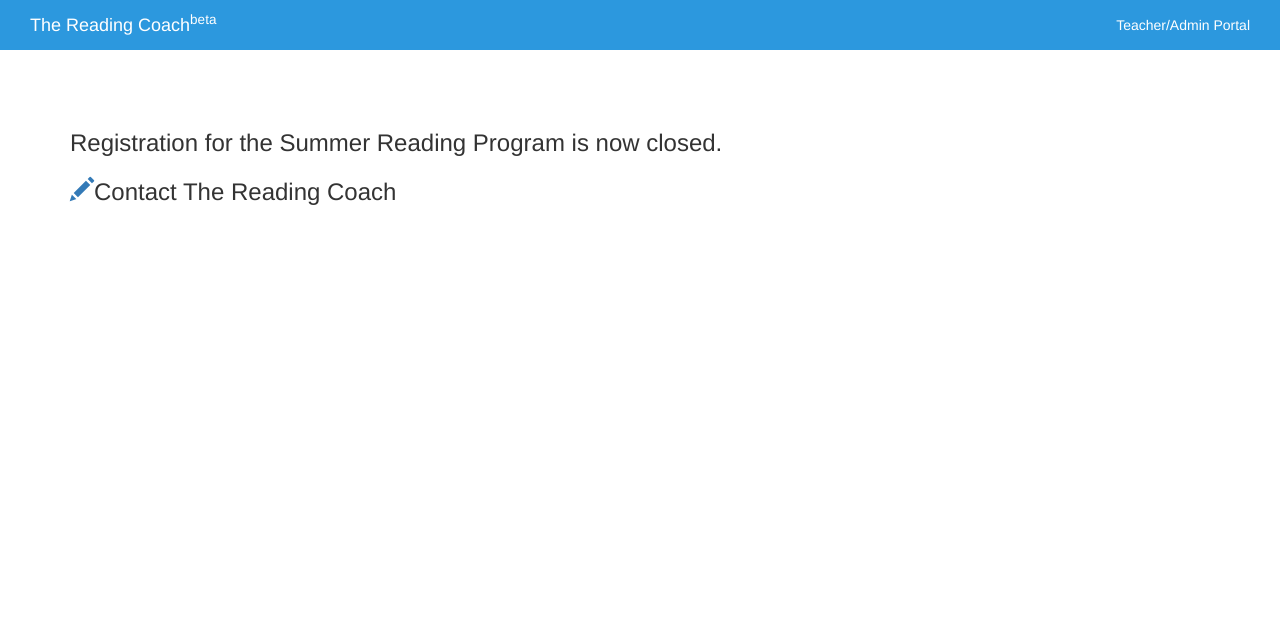
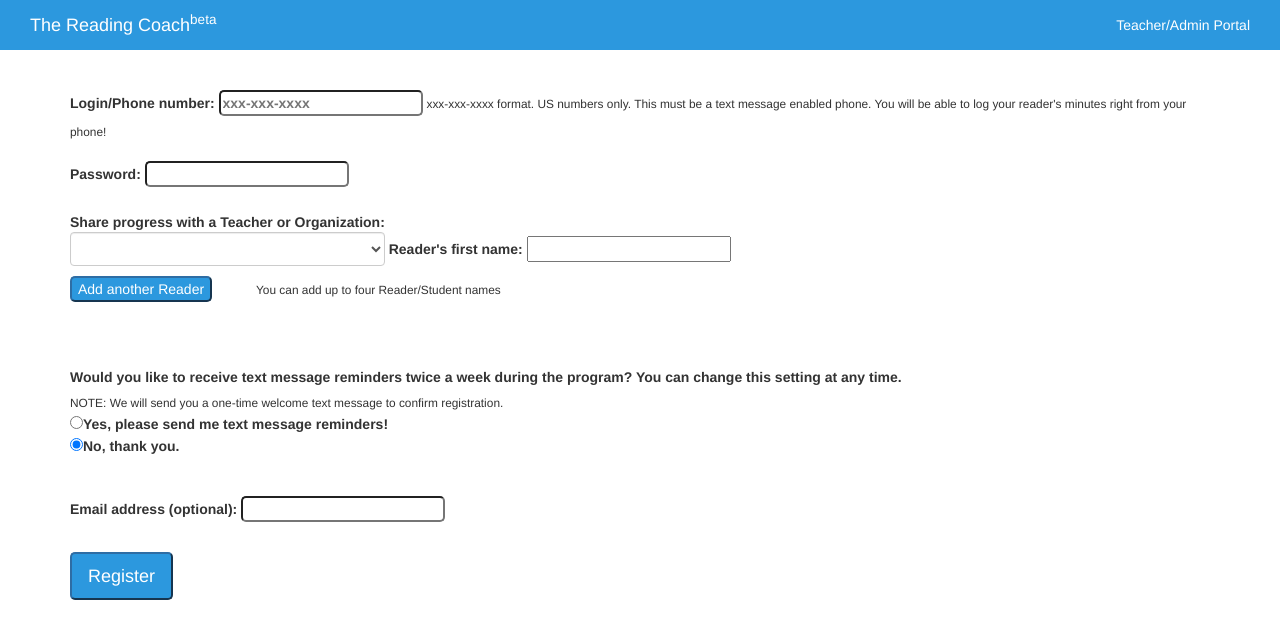
Before and after one commit to groovycol/Reading-Coach, a Flask app: page /register in a window 1280 px wide. Shown: the top 639 px of the page. Run offline with Flask 2, Linux system fonts and the light colour scheme; data that the repository does not hold is empty; some libraries are stand-ins or nearby versions.

Commit message:
added changes to support new twilio number

```diff
--- a/model.py
+++ b/model.py
@@ -12,6 +12,7 @@ class Coach(db.Model):
 
     coach_id = db.Column(db.Integer, primary_key=True, autoincrement=True)
     phone = db.Column(db.String(15), nullable=False, unique=True)
+    phone2 = db.Column(db.String(15), nullable=True, unique=True)
     email = db.Column(db.String(35), nullable=True)
     password = db.Column(db.String(150), nullable=False)
     sms_option = db.Column(db.String(10), nullable=False)
--- a/sample_data.py
+++ b/sample_data.py
@@ -15,7 +15,7 @@ def example_data():
     Message.query.delete()
 
     # Add sample Coaches
-    c1 = Coach(phone="510-384-8508", password='$5$rounds=535000$wjufdSNVsChPA256$iiuJn6aXCGk1BqV2Sn2YNgbGM9R/Q46Cex51tAFcSBA', email='groovycol@gmail.com', sms_option="yes", start_date="2016-06-15 10:34:09")
+    c1 = Coach(phone="510-384-8508", phone2="510-658-1353", password='$5$rounds=535000$wjufdSNVsChPA256$iiuJn6aXCGk1BqV2Sn2YNgbGM9R/Q46Cex51tAFcSBA', email='groovycol@gmail.com', sms_option="yes", start_date="2016-06-15 10:34:09")
     c2 = Coach(phone="510-655-1353", password='$5$rounds=535000$wjufdSNVsChPA256$iiuJn6aXCGk1BqV2Sn2YNgbGM9R/Q46Cex51tAFcSBA', sms_option="yes", start_date="2016-05-20 10:34:09")
     c3 = Coach(phone="410-632-3222", password='$5$rounds=535000$wjufdSNVsChPA256$iiuJn6aXCGk1BqV2Sn2YNgbGM9R/Q46Cex51tAFcSBA', email='adfoodie@gmail.com', sms_option="yes", start_date="2016-05-20 10:34:09")
     c4 = Coach(phone="410-651-3757", password='$5$rounds=535000$wjufdSNVsChPA256$iiuJn6aXCGk1BqV2Sn2YNgbGM9R/Q46Cex51tAFcSBA', sms_option="yes", start_date="2016-05-20 10:34:09")
--- a/seed.py
+++ b/seed.py
@@ -14,9 +14,10 @@ def load_coaches():
 
     for i, row in enumerate(open("seed_data_prod/d.coaches")):
         row = row.rstrip()
-        phone, email, sms_option, password, start_date = row.split("|")
+        phone, phone2, email, sms_option, password, start_date = row.split("|")
 
         coach = Coach(phone=phone,
+		    phone2=phone2,
                     email=email,
                     password=password,
                     sms_option=sms_option,
--- a/server.py
+++ b/server.py
@@ -249,34 +249,6 @@ def show_dashboard():
         return redirect("/login")
 
 
-@app.route("/summary-l")
-def show_l():
-    reader = get_reader_by_name("Linden", 1)
-    reader_totals = {}
-    reader_totals[reader.first_name] = get_total_mins(reader)
-
-    #retrieve a list of dates from when reader signed up
-    dates = get_formatted_dates(get_elapsed_days(get_start_date(reader)))
-
-    reader_logs = build_a_report(reader, dates)
-
-    return render_template("summary_alt.html", reader=reader, reader_totals=reader_totals, reader_logs=reader_logs)
-
-
-@app.route("/summary-s")
-def show_s():
-    reader = get_reader_by_name("Sophia", 1)
-    reader_totals = {}
-    reader_totals[reader.first_name] = get_total_mins(reader)
-
-    #retrieve a list of dates from when reader signed up
-    dates = get_formatted_dates(get_elapsed_days(get_start_date(reader)))
-
-    reader_logs = build_a_report(reader, dates)
-
-    return render_template("summary_alt.html", reader=reader, reader_totals=reader_totals, reader_logs=reader_logs)
-
-
 @app.route("/summary")
 def show_summary():
     """show a summary page"""
@@ -318,13 +290,13 @@ def show_progress():
 
 
 #Routes to manage sms/twilio integration
-# @app.route("/send-message/<phone>")
-# def send_sms_message(phone):
-#     """Sends an SMS message via the Twilio API"""
+@app.route("/send-message/<phone>")
+def send_sms_message(phone):
+    """Sends an SMS message via the Twilio API"""
 
-#     send_message(phone)
+    send_message(phone)
 
-#     return redirect("/record")
+    return redirect("/record")
 
 
 @app.route("/send-sms-from-admin.json", methods=['POST'])
@@ -482,4 +454,4 @@ if __name__ == "__main__":
     #DebugToolbarExtension(app)
 
     #start the web application
-    app.run(host="0.0.0.0", port=PORT, debug=DEBUG)
+    app.run()
--- a/templates/index.html
+++ b/templates/index.html
@@ -12,8 +12,8 @@
             <span>Turn your phone into a Reading Coach to help you and a child track reading progress!</span>
             <br><br>
 
-            <button class="btn-primary btn-lg" onclick="location.href='/login'">Login</button><button class="btn-primary btn-lg" onclick="location.href='/register'" disabled>Register</button>
-            <img src="static/books.jpg" style="width:304px;height:228px;">
+            <button class="btn-primary btn-lg" onclick="location.href='/login'">Login</button><button class="btn-primary btn-lg" onclick="location.href='/register'" >Register</button>
+            <img src="static/girl.png" style="width:250px;height:228px;">
             <br>
             <br>
             <br>
--- a/templates/register.html
+++ b/templates/register.html
@@ -3,12 +3,117 @@
 <div class="container">
     <div class="row">
         <div class="col-xs-12">
+        <script src="https://code.jquery.com/jquery.js"></script>
+        <form action="/register_process" method="POST">
+            <br>
+            <br>
+            <label for="phone">Login/Phone number:
+                <input class="inputbox" type="text" name="coach_phone" id="phone_num" placeholder="xxx-xxx-xxxx" required>
+                <br>
+                </label>
+                <span id="phone_msg"><small>xxx-xxx-xxxx format. US numbers only. This must be a text message enabled phone. You will be able to log your reader's minutes right from your phone! </small>
+                </span>
+            <script>
+                // Prevent form submission until phone number matches xxx-xxx-xxx pattern
+               $("form").submit( function(evt) {
+                    var phoneString = $('#phone_num').val();
+                    if (! /^[0-9]{3}-[0-9]{3}-[0-9]{4}$/.test(phoneString)) {
+                        evt.preventDefault();
+                        alert("Please enter a telephone number in the format xxx-xxx-xxxx");
+                    }
+                });
+            </script>
+            <br>
+            <br>
+            <span>
+            <script>
+                // SHow a message about password format
+                $(document).ready(function() {
+                    $('#password_msg').hide();
+                    $('#password').on('click', function(){
+                    $('#password_msg').show(); });
+                });
+            </script>
+            <label>Password:
+                <input class="inputbox" type="password" name="password" id="password" required>
+            </label>
+            <span id="password_msg" hidden><small>Password or Phrase (alpha, numeric, spaces and special characters allowed). Minimum 6 characters. Max 30 characters.</span></small>
+            </span>
+            <script>
+                var counter = 1;
+                var max_readers = 4;
+                function addReaders(divName){
+                    if (counter < max_readers)  {
+                        var newdiv = document.createElement('div');
+                        newdiv.innerHTML = "<br><label>Share progress with a Teacher or Organization: " + "<select name='admin_ids' class='form-control'>{% for admin in admins %} <option value='{{admin.admin_id}}'>{{admin.nameprefix.prefix}} {{admin.name}}</option>{%endfor%}</select></label><label>Reader's First Name: " + "<input type='text' name='reader_names' class='reader_names' id='reader_names'></label>";
+                  document.getElementById(divName).appendChild(newdiv);
+                  counter++;
+                  }
+                }
+            </script>
+            <span id="add_readers">
+            <br><br>
+            <label>Share progress with a Teacher or Organization:
+                <select name="admin_ids" class="form-control" >
+                    {% for admin in admins %}
+                            <option value="{{admin.admin_id}}">{{admin.nameprefix.prefix}} {{admin.name}}</option>
+                    {% endfor %}
+                    </select>
+            </label>
+            <label>Reader's first name:
+                <input class="reader_names" id="reader_names" type="text" name="reader_names">
+            </label>
+            </span>
+            <br>
+            <input type="button" class="btn-primary" value="Add another Reader" onClick="addReaders('add_readers');">
+            <small>You can add up to four Reader/Student names</small><br>
             <br>
             <br>
             <br>
-            <h3 id="closed_msg">Registration for the Summer Reading Program is now closed.
-            </h3>
-            <h3><a href="mailto:thereadingcoachapp@gmail.com"><span class="glyphicon glyphicon-pencil"></span></a>Contact The Reading Coach</h3>
+            <span>
+            <label for="sms">Would you like to receive text message reminders twice a week during the program? You can change this setting at any time.</label><br><small>NOTE: We will send you a one-time welcome text message to confirm registration.</small><br>
+                    <input type="radio" name="yesorno" value="yes" id="sms_option"><strong>Yes, please send me text message reminders!<br>
+                    <input type="radio" name="yesorno" value="no" id="sms_option" checked>No, thank you.</strong>
+                    <br>
+            </span>
+            <script>
+                var delay = (function(){
+                var timer = 0;
+                return function(callback, ms){
+                    clearTimeout (timer);
+                    timer = setTimeout(callback, ms);
+                    };
+                })();
+                $(document).on( "keyup", "#reader_names", function (evt){
+                    delay(function(){
+                        var count = 1
+                        $(".reader_names").each(function() {
+                            var admin = $('.form-control').val()
+                            console.log(this.value + " " + admin);
+                            $.post("/check-reader-name.json", {"reader_name": this.value, "admin_id": admin}, function (data) {
+                                console.log(data.name_exists)
+                                if (data.name_exists === "true") {
+                                    evt.preventDefault();
+                                    var message = "The reader first name is not unique for this Teacher. Try adding a middle or last initial";
+                                    alert(message);
+                                }
+                            });
+                        count++
+                        });
+                    }, 2500 );
+                });
+            </script>
+            <br><br>
+            <span>
+                <label>Email address (optional):
+                    <input type="text" class="inputbox" name="email" id="email">
+                </label>
+            </span>
+            <br><br>
+            <span>
+            <input type="submit" class="btn-primary btn-lg" id="submit" value="Register">
+            </span>
+        </form>
         </div>
     </div>
 </div>
--- a/tests.py
+++ b/tests.py
@@ -3,7 +3,6 @@
 import unittest
 from server import app
 # from flask.ext.sqlalchemy import SQLAlchemy
-
 from model import *
 from sample_data import *
 
```
Also changed, not shown: templates/register-live.html (deleted, +0 -120 lines), static/girl.png (added).
